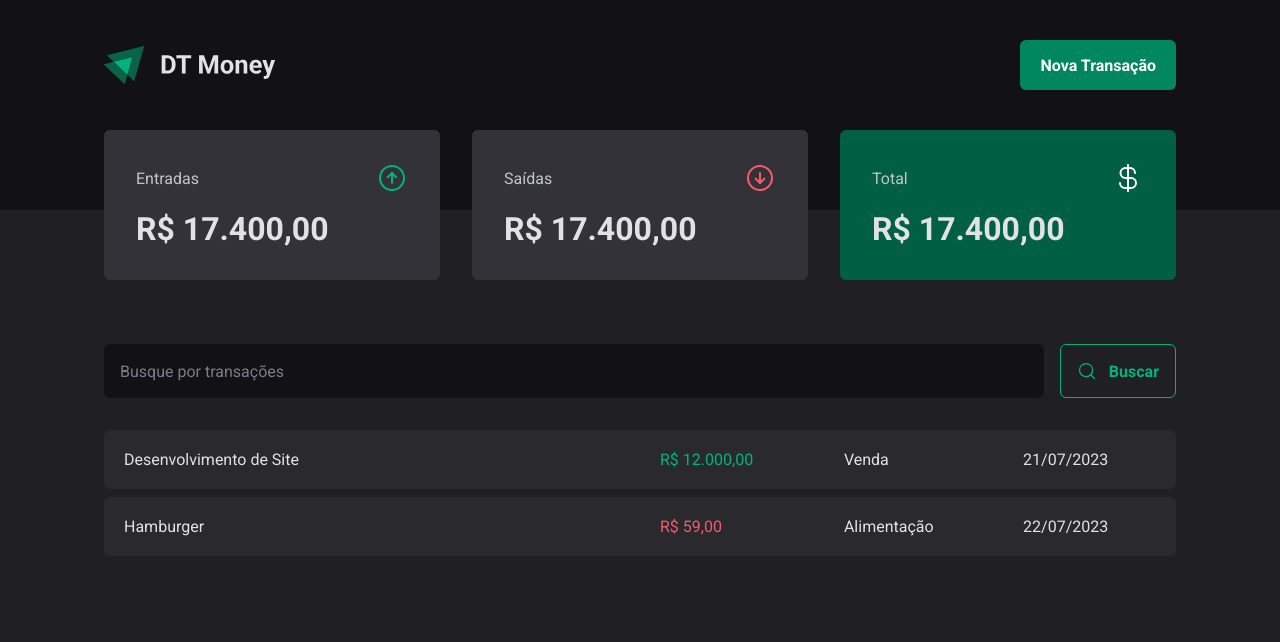
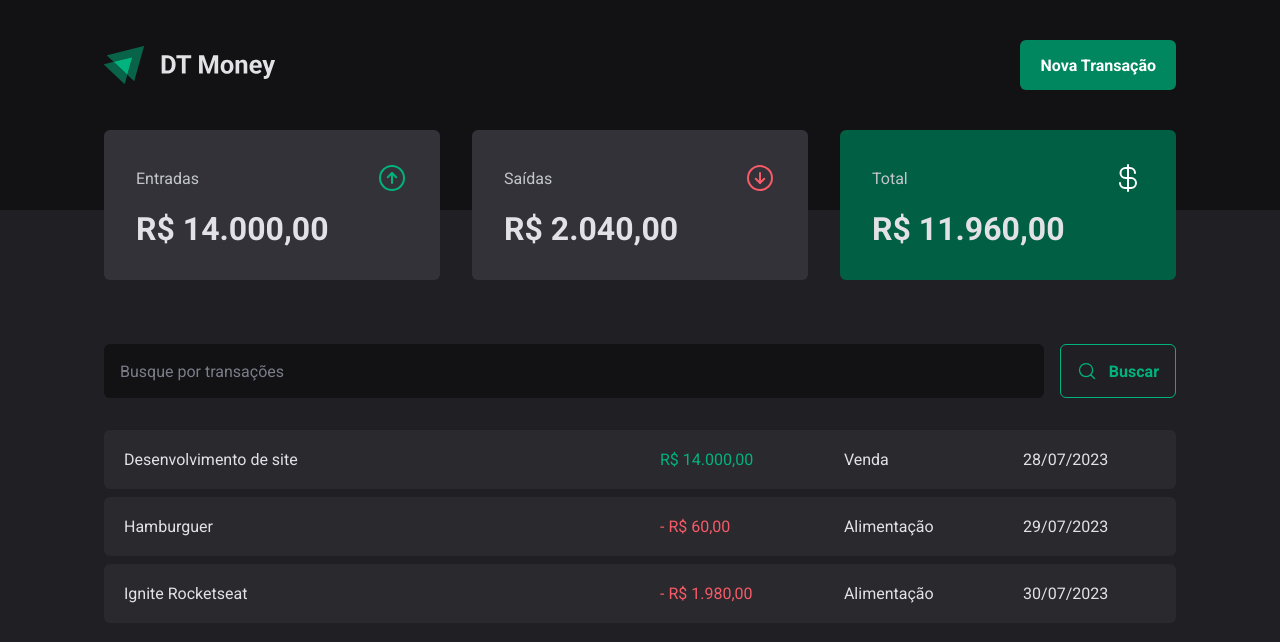
Before and after one commit to felipetassis/rocketseat-project-03, a React (Vite) app: page / in a window 1280 px wide. Shown: the top 642 px of the page. Built offline with nearby package versions, Linux system fonts and the light colour scheme; data requests are answered from the project's data file.

Commit message:
Add Zod e Hook Form

```diff
--- a/package.json
+++ b/package.json
@@ -11,12 +11,15 @@
     "json-server": "json-server server.json -p 3333 -w -d 500"
   },
   "dependencies": {
+    "@hookform/resolvers": "^3.1.1",
     "@radix-ui/react-dialog": "^1.0.4",
     "@radix-ui/react-radio-group": "^1.1.3",
     "phosphor-react": "^1.4.1",
     "react": "^18.2.0",
     "react-dom": "^18.2.0",
-    "styled-components": "^6.0.5"
+    "react-hook-form": "^7.45.2",
+    "styled-components": "^6.0.5",
+    "zod": "^3.21.4"
   },
   "devDependencies": {
     "@types/react": "^18.2.15",
--- a/server.json
+++ b/server.json
@@ -7,6 +7,22 @@
             "category": "Venda",
             "price": 14000,
             "createdAt": "2023-07-28T08:09:25.623Z"
+        },
+        {
+            "id": 2,
+            "description": "Hamburguer",
+            "type": "outcome",
+            "category": "Alimentação",
+            "price": 60,
+            "createdAt": "2023-07-29T08:10:24.323Z"
+        },
+        {
+            "id": 3,
+            "description": "Ignite Rocketseat",
+            "type": "outcome",
+            "category": "Alimentação",
+            "price": 1980,
+            "createdAt": "2023-07-30T08:10:24.323Z"
         }
     ]
 }
--- a/src/App.tsx
+++ b/src/App.tsx
@@ -2,13 +2,17 @@
 import { defaultTheme } from "./styles/themes/default"
 import { GlobalStyle } from "./styles/global"
 import { Transactions } from "./pages/Transactions"
+import { TransactionsProvider } from "./contexts/TransactionsContext"
 
 export function App() {
 
   return (
     <ThemeProvider theme={defaultTheme}>
       <GlobalStyle />
-      <Transactions />
+
+      <TransactionsProvider>
+        <Transactions />
+      </TransactionsProvider>
     </ThemeProvider>
   )
 }
--- a/src/components/Summary/index.tsx
+++ b/src/components/Summary/index.tsx
@@ -1,7 +1,11 @@
 import { SummaryCard, SummaryContainer } from "./styles";
 import { ArrowCircleUp, ArrowCircleDown, CurrencyDollar } from "phosphor-react";
+import { priceFormatter } from "../../utils/formatter";
+import { useSummary } from "../../hooks/useSummary";
 
 export function Summary() {
+    const summary = useSummary();
+
     return (
         <SummaryContainer>
             <SummaryCard>
@@ -10,7 +14,7 @@
                     <ArrowCircleUp size={32} color="#00b37e"/>
                 </header>
 
-                <strong>R$ 17.400,00</strong>
+                <strong>{priceFormatter.format(summary.income)}</strong>
             </SummaryCard>
 
             <SummaryCard>
@@ -19,7 +23,7 @@
                     <ArrowCircleDown size={32} color="#f75a68" />
                 </header>
 
-                <strong>R$ 17.400,00</strong>
+                <strong>{priceFormatter.format(summary.outcome)}</strong>
             </SummaryCard>
 
             <SummaryCard variant="green">
@@ -28,7 +32,7 @@
                     <CurrencyDollar size={32} color="#ffffff" />
                 </header>
 
-                <strong>R$ 17.400,00</strong>
+                <strong>{priceFormatter.format(summary.total)}</strong>
             </SummaryCard>
         </SummaryContainer>
     );
--- /dev/null
+++ b/src/contexts/TransactionsContext.tsx
@@ -0,0 +1,41 @@
+import { ReactNode, createContext, useEffect, useState } from "react";
+
+interface Transaction {
+    id: number;
+    description: string;
+    type: 'income' | 'outcome';
+    price: number;
+    category: string;
+    createdAt: string;
+};
+
+interface TransactionContextType {
+    transactions: Transaction[];
+};
+
+interface TransactionsProviderProps {
+    children: ReactNode;
+};
+
+export const TransactionsContext = createContext({} as TransactionContextType);
+
+export function TransactionsProvider({ children }: TransactionsProviderProps) {
+    const [transactions, settransactions] = useState<Transaction[]>([]);
+
+    async function loadTransactions() {
+        const response = await fetch('http://localhost:3333/transactions')
+        const data = await response.json();
+
+        settransactions(data);
+    };
+
+    useEffect(() => {
+        loadTransactions();
+    }, [])
+
+    return (
+        <TransactionsContext.Provider value={{ transactions }}>
+            {children}
+        </TransactionsContext.Provider>
+    );
+};
--- /dev/null
+++ b/src/hooks/useSummary.ts
@@ -0,0 +1,26 @@
+import { useContext } from "react";
+import { TransactionsContext } from "../contexts/TransactionsContext";
+
+export function useSummary() {
+    const { transactions } = useContext(TransactionsContext);
+
+    const summary = transactions.reduce(
+        (acc, transaction) => {
+            if (transaction.type === 'income') {
+                acc.income += transaction.price;
+                acc.total += transaction.price;
+            } else {
+                acc.outcome += transaction.price;
+                acc.total -= transaction.price;
+            }
+            return acc;
+        },
+        {
+            income: 0,
+            outcome: 0,
+            total: 0
+        }
+    )
+
+    return summary;
+}
--- a/src/pages/Transactions/components/SearchForm/index.tsx
+++ b/src/pages/Transactions/components/SearchForm/index.tsx
@@ -1,12 +1,37 @@
 import { MagnifyingGlass } from "phosphor-react";
 import { SearchFormContainer } from "./styles";
+import { useForm } from "react-hook-form";
+import * as z from 'zod';
+import { zodResolver } from "@hookform/resolvers/zod";
+
+const searchFormSchema = z.object({
+    query: z.string(),
+})
+
+type SearchFormInputs = z.infer<typeof searchFormSchema>;
 
 export function SearchForm() {
+    const {
+        register,
+        handleSubmit,
+        formState: { isSubmitting }
+    } = useForm<SearchFormInputs>({
+        resolver: zodResolver(searchFormSchema),
+    });
+
+    async function handleSearchTransactions(data: SearchFormInputs) {
+
+        await new Promise(resolve => setTimeout(resolve, 2000));
+        console.log(data);
+    };
+
     return (
-        <SearchFormContainer>
-            <input type="text" placeholder="Busque por transações" />
+        <SearchFormContainer onSubmit={handleSubmit(handleSearchTransactions)}>
+            <input type="text" placeholder="Busque por transações"
+            {...register('query')}
+            />
 
-            <button type="submit">
+            <button type="submit" disabled={isSubmitting}>
                 <MagnifyingGlass size={20} />
                 Buscar
             </button>
--- a/src/pages/Transactions/components/SearchForm/styles.ts
+++ b/src/pages/Transactions/components/SearchForm/styles.ts
@@ -31,7 +31,12 @@
         border-radius: 6px;
         cursor: pointer;
 
-        &:hover {
+        &:disabled {
+            opacity: 0.6;
+            cursor: not-allowed;
+        }
+
+        &:not(:disabled)hover {
             background: ${props => props.theme["green-500"]};
             border-color: ${props => props.theme["green-500"]};
             color: ${props => props.theme.white};
--- a/src/pages/Transactions/index.tsx
+++ b/src/pages/Transactions/index.tsx
@@ -1,9 +1,14 @@
+import { useContext } from "react";
 import { Header } from "../../components/Header";
 import { Summary } from "../../components/Summary";
 import { SearchForm } from "./components/SearchForm";
 import { PriceHighlight, TransactionsContainer, TransactionsTable } from "./styles";
+import { TransactionsContext } from "../../contexts/TransactionsContext";
+import { dateFormatter, priceFormatter } from "../../utils/formatter";
 
 export function Transactions() {
+    const { transactions } = useContext(TransactionsContext);
+
     return (
         <div>
             <Header />
@@ -15,26 +20,21 @@
 
                 <TransactionsTable>
                     <tbody>
-                        <tr>
-                            <td width="50%">Desenvolvimento de Site</td>
-                            <td>
-                                <PriceHighlight variant="income">
-                                    R$ 12.000,00
-                                </PriceHighlight>
-                            </td>
-                            <td>Venda</td>
-                            <td>21/07/2023</td>
-                        </tr>
-                        <tr>
-                            <td width="50%">Hamburger</td>
-                            <td>
-                                <PriceHighlight variant="outcome">
-                                    R$ 59,00
-                                </PriceHighlight>
-                            </td>
-                            <td>Alimentação</td>
-                            <td>22/07/2023</td>
-                        </tr>
+                        {transactions.map(transactions => {
+                            return (
+                            <tr key={transactions.id}>
+                                <td width="50%">{transactions.description}</td>
+                                <td>
+                                    <PriceHighlight variant={transactions.type}>
+                                        {transactions.type === 'outcome' && '- '}
+                                        {priceFormatter.format(transactions.price)}
+                                    </PriceHighlight>
+                                </td>
+                                <td>{transactions.category}</td>
+                                <td>{dateFormatter.format(new Date(transactions.createdAt))}</td>
+                            </tr>
+                            );
+                        })}
                     </tbody>
                 </TransactionsTable>
             </TransactionsContainer>
--- /dev/null
+++ b/src/utils/formatter.ts
@@ -0,0 +1,6 @@
+export const dateFormatter = new Intl.DateTimeFormat('pt-br');
+
+export const priceFormatter = new Intl.NumberFormat('pt-br', {
+    style: 'currency',
+    currency: 'BRL',
+});
```
Also changed, not shown: 1 other file (tests, documents, lock files or other folders).
